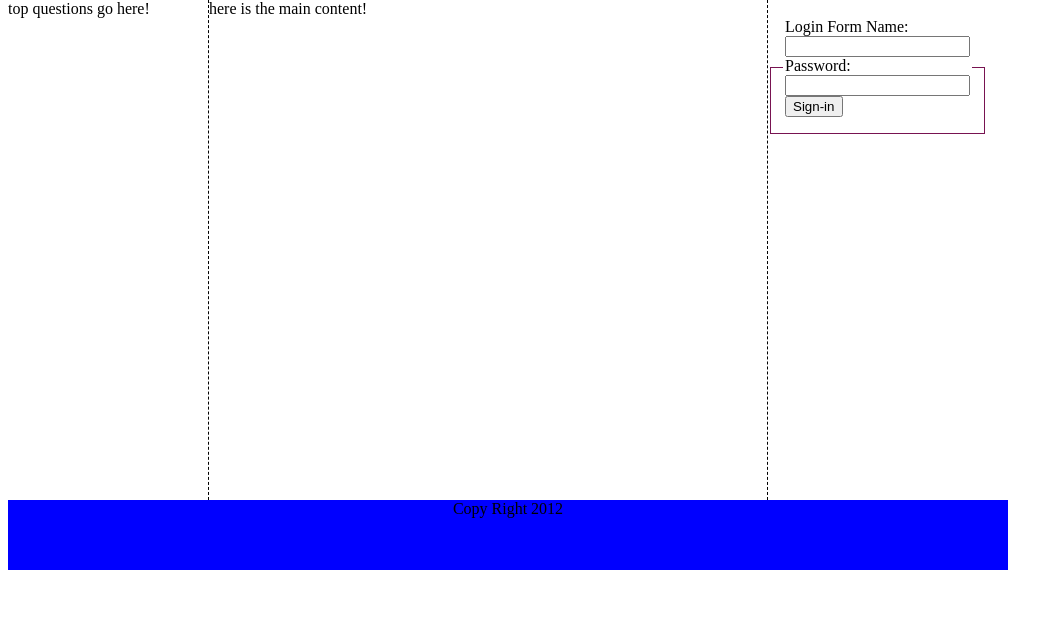
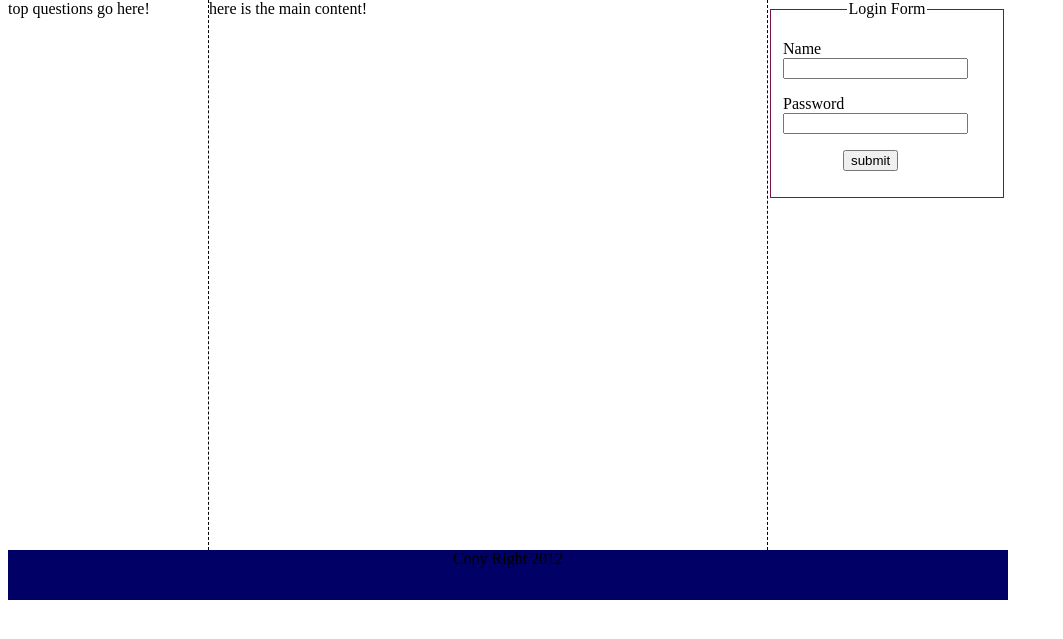
Before and after one commit to jonassanoj/dbpro, a CodeIgniter app: page /CI/ in a window 1280 px wide. Shown: the part 110-749 px from the top of the page, without its empty margins (0-1063 px from the left). Run offline with CodeIgniter, Linux system fonts and the light colour scheme.

Commit message:
form updated

```diff
--- a/CI/application/views/pages/home.php
+++ b/CI/application/views/pages/home.php
@@ -16,17 +16,18 @@
 </div>
 
 <div id="rightnav">
-<form class="myform" name:"form"><br />
+
+<form class="myform" name:"form">
 <fieldset>
-<legend>Login Form</legen>
-Name:<input type="text" name="name" id="name" /><br />
+<legend>Login Form</legend>
+<p><label for="Name">Name</label><input type="text" name="name" id="name" /></p>
 
-Password:<input type="password" name="password" id="password" /><br />
+<p><label for="Password">Password</label><input type="password" name="password" id="password" /><br /></p>
 
-<button type="submit">Sign-in</button>
-<div class="spacer"></div>
+<p class="submit"> <input type="submit" value="submit" /></p>
 </fieldset>
 </form>
+
 </div>
 </div>
 
--- a/CI/css/style.css
+++ b/CI/css/style.css
@@ -54,7 +54,7 @@ font-weight: bold;
 {
 float: left;
 width: 200px;
-height: 500px;
+height: 550px;
 border-right: 1px dashed #000000;
 }
 
@@ -62,7 +62,7 @@ border-right: 1px dashed #000000;
 {
 float: right;
 width: 140px;
-height: 500px;
+height: 550px;
 border-left: 1px dashed #000000;
 }
 
@@ -75,8 +75,8 @@ width: 900px;
 {
 width: 1000px;
 clear: both;
-background-color: #0000FF;
-height: 70px;
+background-color: #000066;
+height: 50px;
 text-align: center;
 }
 
@@ -87,9 +87,20 @@ padding:0px;
 }
 fieldset {
 border: 1px solid #781351;
-width: 10em;
+width: 13em;
 }
-legen {
-color: #fff;
-
+label
+{
+width: 4em;
+float: left;
+marginright: 0.5em;
+diplay: block;
 }
+.submit input
+{
+margin-left: 4.5em;
+}
+legend {
+color: #000000;
+text-align: center;
+}
```
